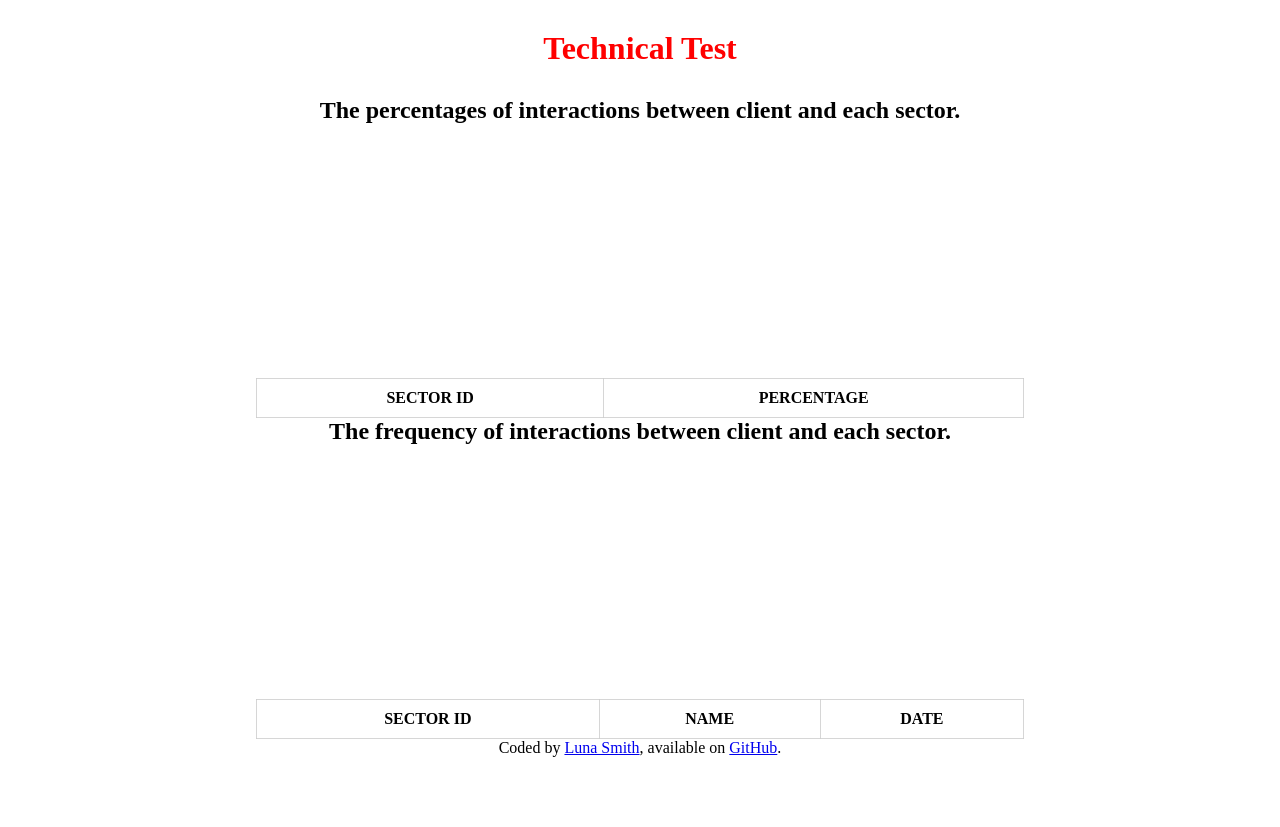
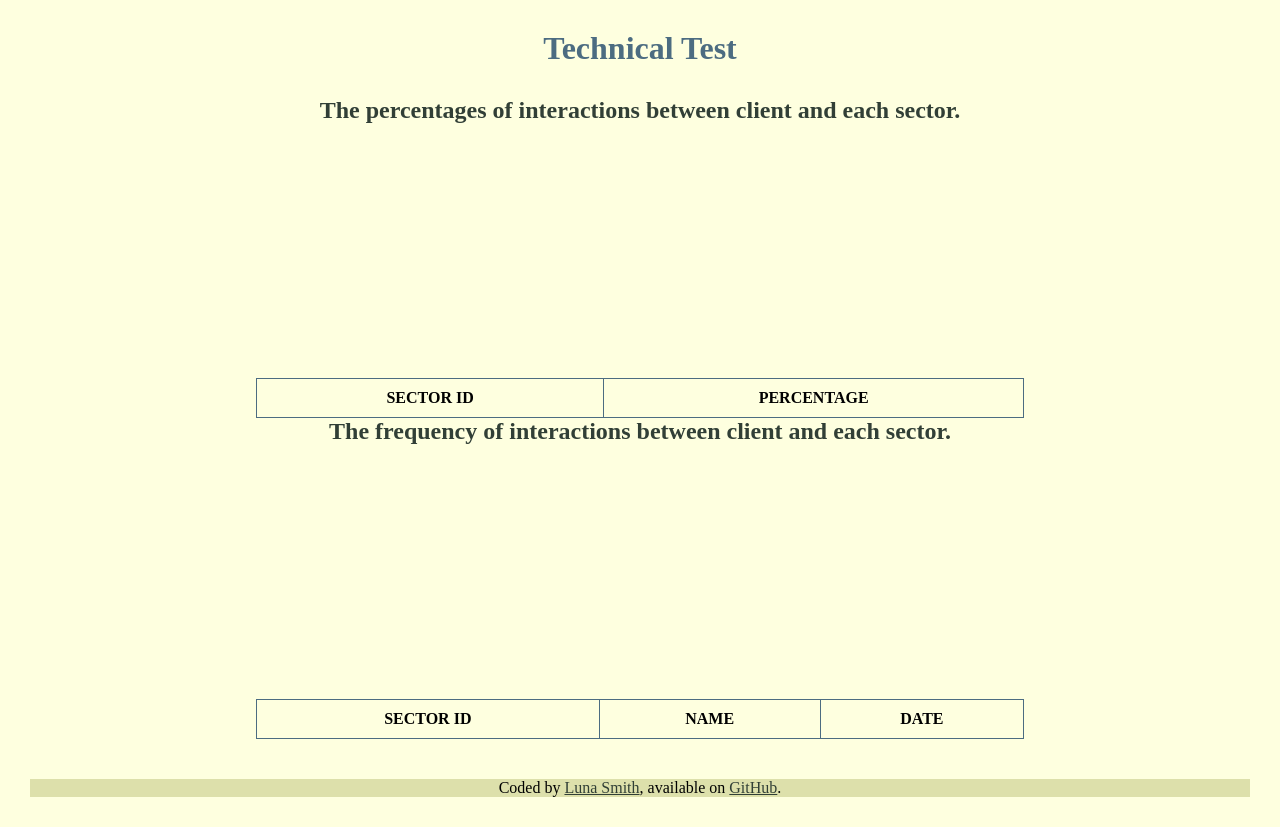
Before and after one commit to Lu-Smith/substantive_research_technical_test, a website: page index.html in a window 1280 px wide. Before the commit the page ends 800 px from the top, so only its background shows below. Drawn offline with nearby package versions, Linux system fonts and the light colour scheme; no server answers.

Commit message:
added colors for the project

```diff
--- /dev/null
+++ b/_colors.scss
@@ -0,0 +1,5 @@
+$primary-background: #feffdf;
+$secondary-background: #dde0ab;
+
+$primary-color: #4c6c81;
+$secondary-color:  #313f36;
--- a/index.html
+++ b/index.html
@@ -9,7 +9,10 @@
     <link rel="stylesheet" href="styles.css">
 </head>
 <body>
+    <header>
         <h1>Technical Test</h1>
+    </header>
+    <main>
         <h2>The percentages of interactions between client and
             each sector.</h2>
         <div class="canvas-percentage-container">
@@ -39,6 +42,7 @@
             </thead>
             <tbody id="tableData"></tbody>
         </table>
+    </main>
     <footer>
         Coded by <a href="https://www.lunasmithart.com/" target="_blank">Luna Smith</a>, available on <a href="https://github.com/Lu-Smith/substantive_research_technical_test" target="_blank">GitHub</a>.
     </footer>
--- a/styles.scss
+++ b/styles.scss
@@ -1,3 +1,5 @@
+@import 'colors.scss';
+
 * {
     margin: 0;
     padding: 0;
@@ -7,11 +9,16 @@
 body {
     text-align: center;
     padding: 30px;
+    background-color: $primary-background;
 }
 
 h1 {
-    color: red;
+    color: $primary-color;
     margin-bottom: 30px
+}
+
+h2 {
+    color: $secondary-color;
 }
 
 table {
@@ -21,7 +28,7 @@ table {
 }
 
 td, th {
-    border: 1px solid #cccc;
+    border: 1px solid $primary-color;
     padding: 10px;
 }
 
@@ -31,12 +38,12 @@ th {
 }
 
 tr:nth-child(even) {
-    background-color: pink;
+    background-color: $secondary-background;
 }
 
 tr:hover {
-  background-color: black;
-  color: white;
+  background-color: $secondary-color;
+  color: $secondary-background;
 }
 
 .canvas-percentage-container {
@@ -48,3 +55,12 @@ tr:hover {
     width: 90%;
     margin: 50px auto;
 }
+
+footer {
+    margin-top: 40px;
+    background-color: $secondary-background;
+}
+
+footer a {
+    color: $secondary-color;
+}
```
Also changed, not shown: styles.css, 1 other file. Lines whose indentation alone changed are shown as unchanged.
